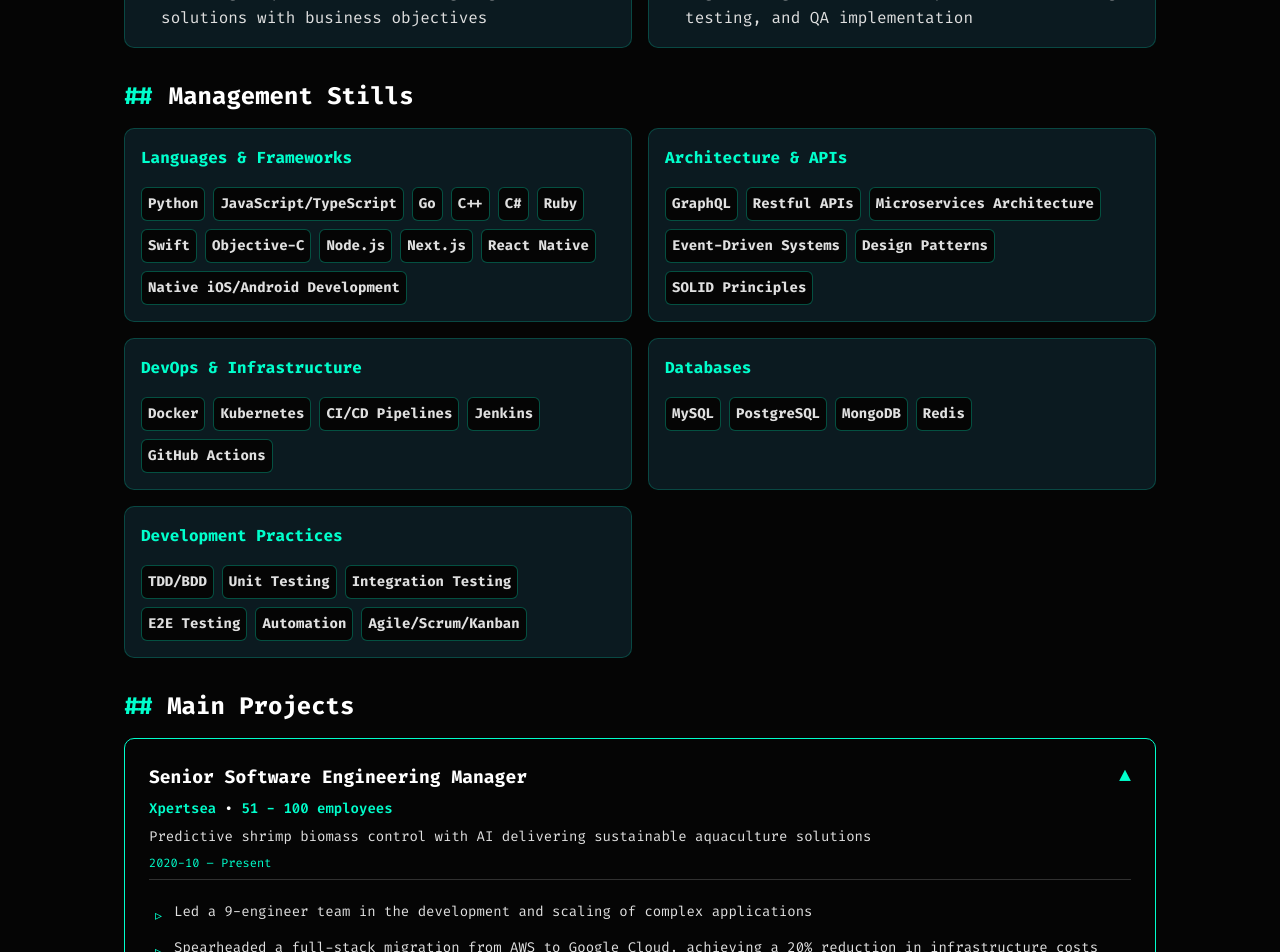
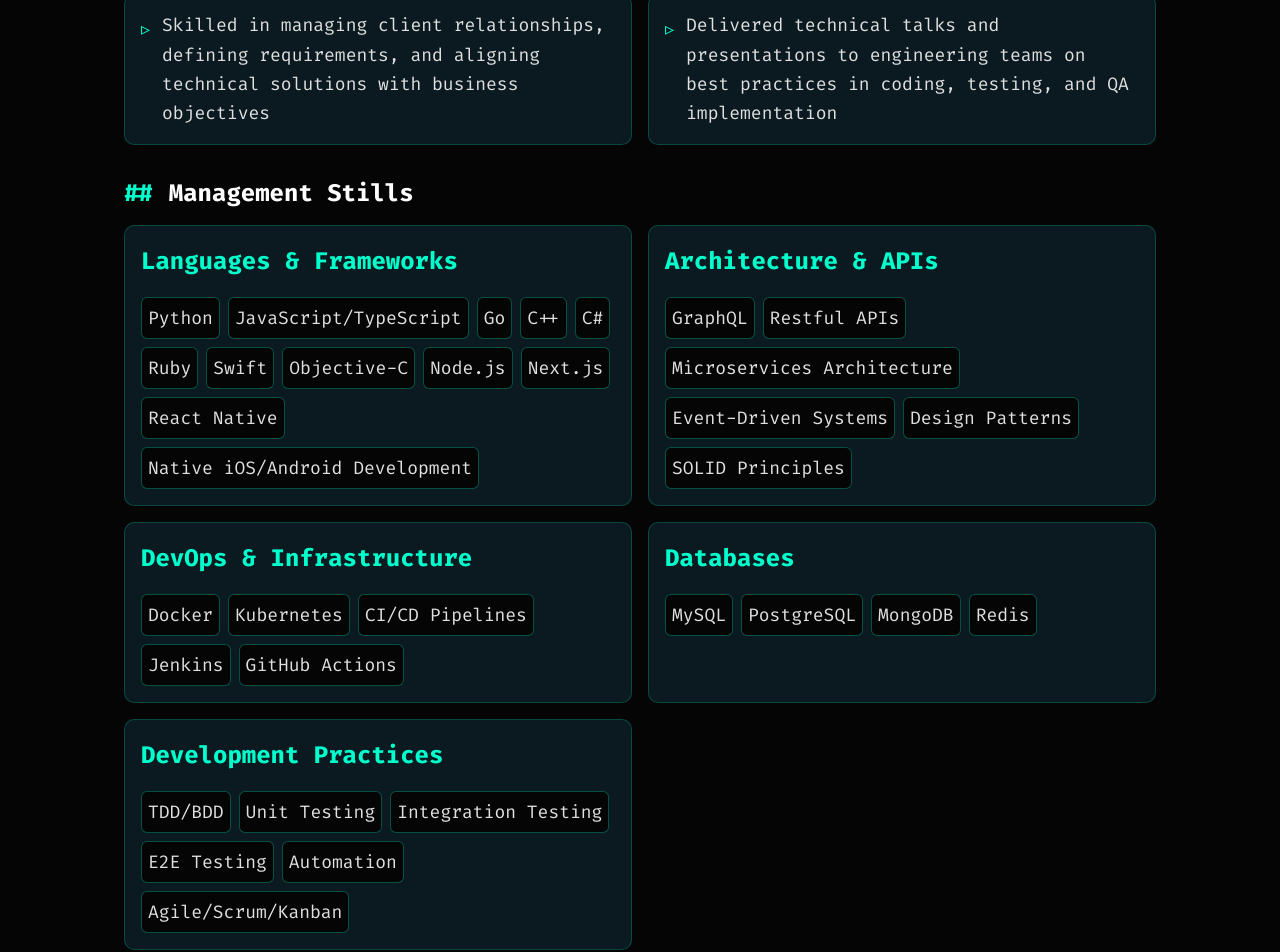
Before and after one commit to mendesbarreto/portfolio-vite, a React (Vite) app: page /about in a window 1280 px wide. Shown: the part 1060-2012 px from the top of the page. Built offline with nearby package versions, Linux system fonts and the light colour scheme.

Commit message:
fix: Fix text size

```diff
--- a/src/features/about/experience.tsx
+++ b/src/features/about/experience.tsx
@@ -166,19 +166,19 @@ function ExperienceCard({
         <div className="flex items-start justify-between">
           <div className="flex-1">
             {/* Job Title */}
-            <h3 className="text-lg text-white font-bold">{job.title}</h3>
+            <h3 className="text-2xl text-white font-bold">{job.title}</h3>
             {/* Project Role and company*/}
-            <p className="text-mTeal font-semibold text-sm py-2">
+            <p className="text-mTeal font-semibold text-lg py-2">
               <span>{job.company}</span>
               <span className="text-white">{' • '}</span>
               <span>{job.size}</span>
             </p>
             {/* Company short description*/}
-            <p className={`text-mGray text-sm ${!isExpended ? 'line-clamp-2' : ''}`}>
+            <p className={`text-mGray text-md ${!isExpended ? 'line-clamp-2' : ''}`}>
               {job.companyDescription}
             </p>
             {/* Job period */}
-            <p className="mt-2 text-xs">
+            <p className="mt-2 text-md">
               <span className="text-mTeal">{job.period}</span>
             </p>
           </div>
@@ -195,7 +195,7 @@ function ExperienceCard({
             {job.highlights.map((highlight, hIndex) => {
               const id = `highlight-${hIndex}`;
               return (
-                <div key={id} className="flex text-mGray text-sm items-start justiffy-start p-1.5">
+                <div key={id} className="flex text-mGray text-lg items-start justiffy-start p-1.5">
                   <span className="text-mTeal mr-3 mt-1">{'▹'}</span>
                   {highlight}
                 </div>
--- a/src/features/about/management-skills.tsx
+++ b/src/features/about/management-skills.tsx
@@ -30,7 +30,9 @@ export function ManagementSkills({ className = '' }: { className?: string }) {
               hover:bg-background
               items-center
               justiffy-start
-              p-2"
+              p-2
+              text-lg
+              "
             >
               <div key={id} className="flex text-mGray p-2 leading-relaxed">
                 <span className="text-mTeal mr-3 mt-1">{'▹'}</span>
--- a/src/features/about/tech-skills.tsx
+++ b/src/features/about/tech-skills.tsx
@@ -74,7 +74,7 @@ export function TechSkills({ className = '' }: { className?: string }) {
             >
               <div
                 key={id}
-                className="flex flex-col text-mTeal text-md font-bold p-2 leading-relaxed"
+                className="flex flex-col text-mTeal text-2xl font-bold p-2 leading-relaxed"
               >
                 {item.title}
                 <div className="flex flex-wrap gap-2 mt-4 justify-start">
@@ -83,7 +83,7 @@ export function TechSkills({ className = '' }: { className?: string }) {
                     return (
                       <span
                         key={id}
-                        className="bg-background border border-mTeal/30 rounded-sm p-1.5 text-mGray text-sm"
+                        className="bg-background border border-mTeal/30 font-normal rounded-sm p-1.5 text-mGray text-lg"
                       >
                         {skill}
                       </span>
```
